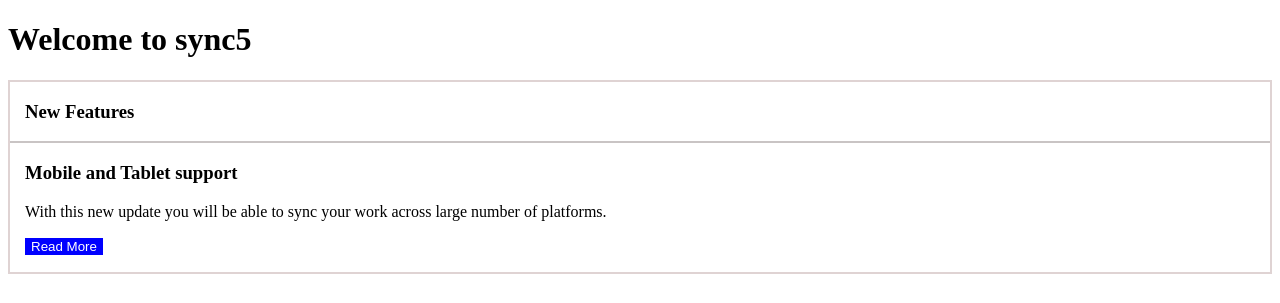
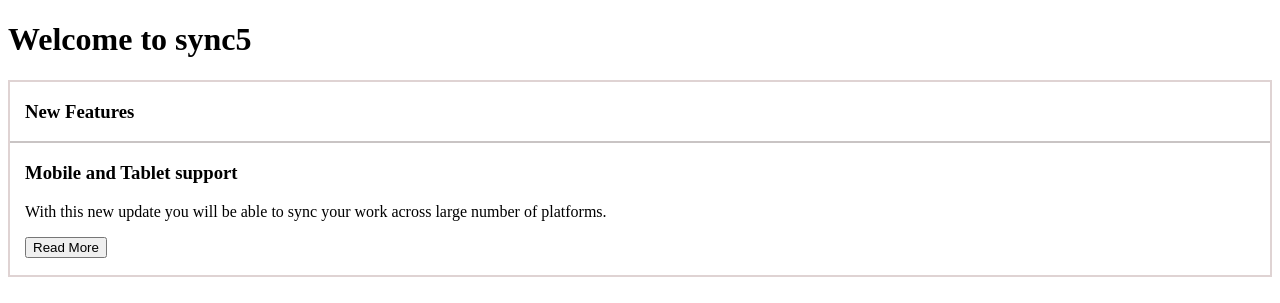
Before and after one commit to acciojob/bootstrap-card-awasthilokesh2021, a website: page main.html in a window 1280 px wide. Shown: the top 303 px of the page. Drawn offline with Linux system fonts and the light colour scheme.

Commit message:
Add files via upload

```diff
--- a/main.html
+++ b/main.html
@@ -15,7 +15,7 @@
 		<div class="card-body">
 		  <h3 class="card-title">Mobile and Tablet support</h3>
 		  <p class="card-text">With this new update you will be able to sync your work across large number of platforms.</p>
-		  <button class="btn,btn-primary">Read More</button>
+		  <button type="button" class="btn btn-primary">Read More</button>
 		</div>
 	  </div>
 	  <div class="card-deck">
--- a/styles.css
+++ b/styles.css
@@ -10,11 +10,6 @@
 .card-body{
     padding: 0 15px;
     margin-bottom: 17px;
-}
-.card-body button{
-    background-color: blue;
-    color: white;
-    border: none;
 }
 .card-deck{
     display: flex;
@@ -34,6 +29,3 @@
     background-color: #bd2222;
     color: white;
 }
-card-body1{
-
-}
```
